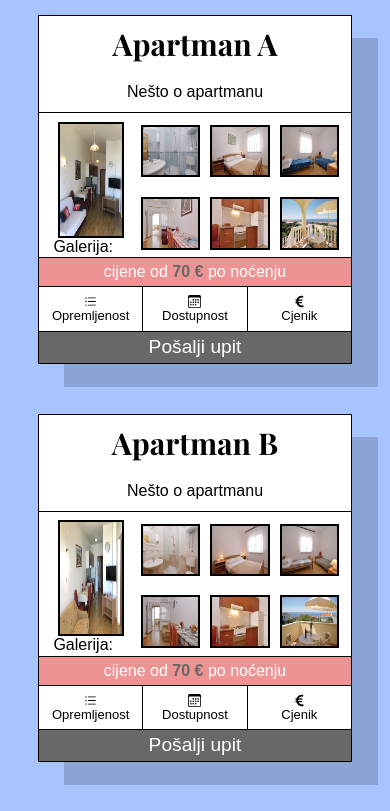
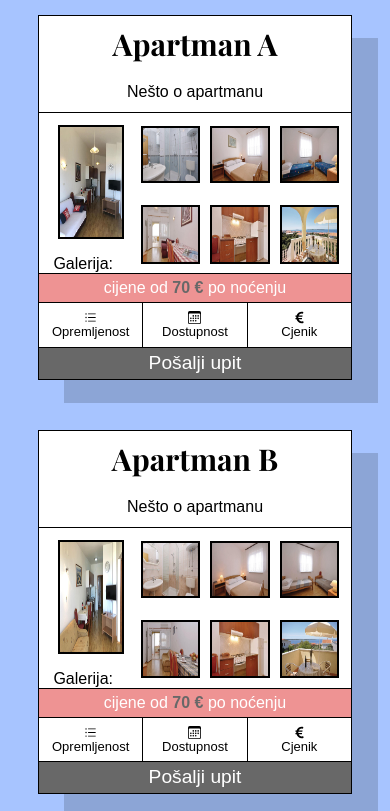
Before and after one commit to stancic/apartmani-smit, a React (Create React App) app: page / in a window 390 px wide. Shown: the part 980-1791 px from the top of the page. Built offline with nearby package versions, Linux system fonts and the light colour scheme; a web font is replaced by a local one.

Commit message:
fixed mobile scaling for apartments

```diff
--- a/src/Components/apartments/OneApartmentMobile.scss
+++ b/src/Components/apartments/OneApartmentMobile.scss
@@ -35,7 +35,7 @@
 		flex-direction: row;
 		flex: 3;
 		width: 100%;
-		height: 9em;
+		height: 20em;
 	}
 	.gallery-thumbnail-and-title-container-mobile{
 		display: flex;
@@ -48,9 +48,9 @@
 		justify-content: center;
 		align-items: flex-start;
 		.mobile-thumbnail{
-			margin-top: 8.5px;
+			margin-top: 18px;
 			width: 60%;
-			height: 7em;
+			height: 90%;
 			border: 2px solid black;
 			cursor: pointer;
 		}
@@ -62,7 +62,7 @@
 		align-items: flex-end;
 		.gallery-title-mobile{
 			margin-right: 30px;
-			margin-bottom: 40px;
+			margin-bottom: 30px;
 		}
 	}
 	.gallery-grid-container-mobile{
@@ -155,3 +155,39 @@
 		cursor: pointer;
 	}
 }
+
+@media(max-width: 800px){
+	.gallery-thumbnail-and-grid-container{
+		width: 100%;
+		height: 15em;
+	}
+	.gallery-thumbnail-container-mobile{
+		.mobile-thumbnail{
+			margin-top: 12px;
+		}
+	}
+	.gallery-title-container-mobile {
+		.gallery-title-mobile{
+			padding-top: 20px;
+			margin-bottom: 0;
+		}
+	}
+}
+
+@media(max-width: 460px){
+	.gallery-thumbnail-and-grid-container{
+		width: 100%;
+		height: 10em;
+	}
+	.gallery-thumbnail-container-mobile{
+		.mobile-thumbnail{
+			margin-top: 12px;
+		}
+	}
+	.gallery-title-container-mobile {
+		.gallery-title-mobile{
+			padding-top: 20px;
+			margin-bottom: 0;
+		}
+	}
+}
```
